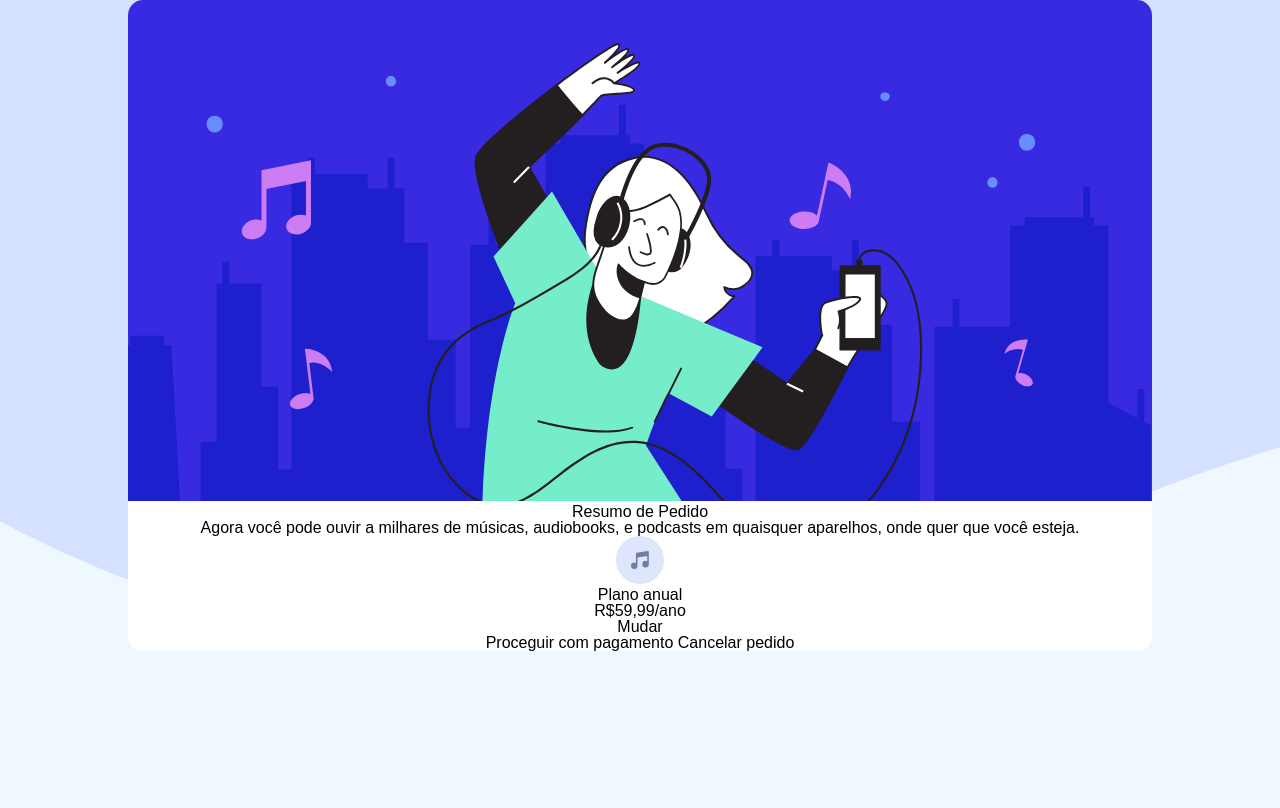
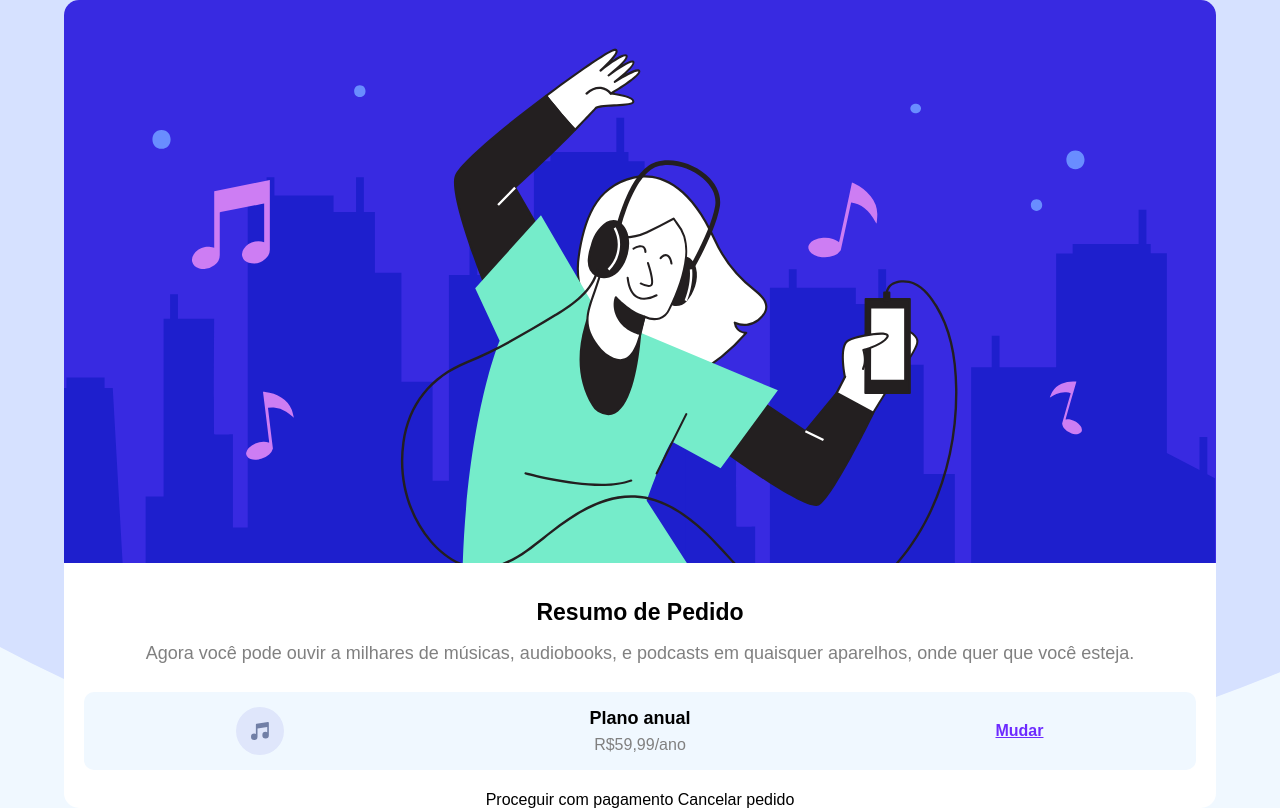
Before and after one commit to Iurygon/Resumo_de_Pedidos_2, a plain HTML site: page index.html in a window 1280 px wide. Drawn offline with Linux system fonts and the light colour scheme.

Commit message:
Atualização no estilo

```diff
--- a/index.html
+++ b/index.html
@@ -22,7 +22,7 @@
       </section>
 
       <section class='pagamento'>
-        <img class='nota-musical' src='images/icon-music.svg' alt='Nota musical'>
+        <img class='nota_musical' src='images/icon-music.svg' alt='Nota musical'>
         <div class="plano">
           <h2>Plano anual</h2>
           <p>R$59,99/ano</p>
--- a/style.css
+++ b/style.css
@@ -109,9 +109,9 @@ body{
 }
 
 .card_principal{
-  width: 80%;
+  width: 90%;
   background: #ffffff;
-  margin: auto;
+  margin: auto auto;
   border-radius: 15px;
   text-align: center;
 }
@@ -121,3 +121,61 @@ body{
   border-top-right-radius: 15px;
   border-top-left-radius: 15px;
 }
+
+/*DESCRIÇÃO*/
+
+.descricao{
+  margin: 35px 25px 30px 25px;
+  font-size: 18px;
+  color: #808080;
+}
+
+.descricao h1{
+  font-size: 23px;
+  margin-bottom: 20px;
+  font-weight: bold;
+  color: #000000;
+}
+
+/*PAGAMENTO*/
+
+.pagamento{
+  display: grid;
+  align-items: center;
+  justify-content: space-around;
+  background-color: #F0F8FF;
+  margin: 0 20px 22px;
+  padding: 15px 0;
+  border-radius: 10px;
+  grid-template-areas:
+  "imagem plano mudar"
+}
+
+.nota_musical{
+  grid-area: imagem;
+}
+
+.plano{
+  grid-area: plano;
+  display: flex;
+  flex-wrap: wrap;
+  flex-direction: column;
+  gap: 10px;
+}
+
+.plano h2{
+  font-size: 18px;
+  font-weight: bold;
+}
+
+.plano p{
+  font-size: 16px;
+  color: #808080;
+}
+
+.pagamento a{
+  grid-area: mudar;
+  font-weight: bold;
+  color: #6D2AFF;
+  text-decoration: underline;
+}
```
